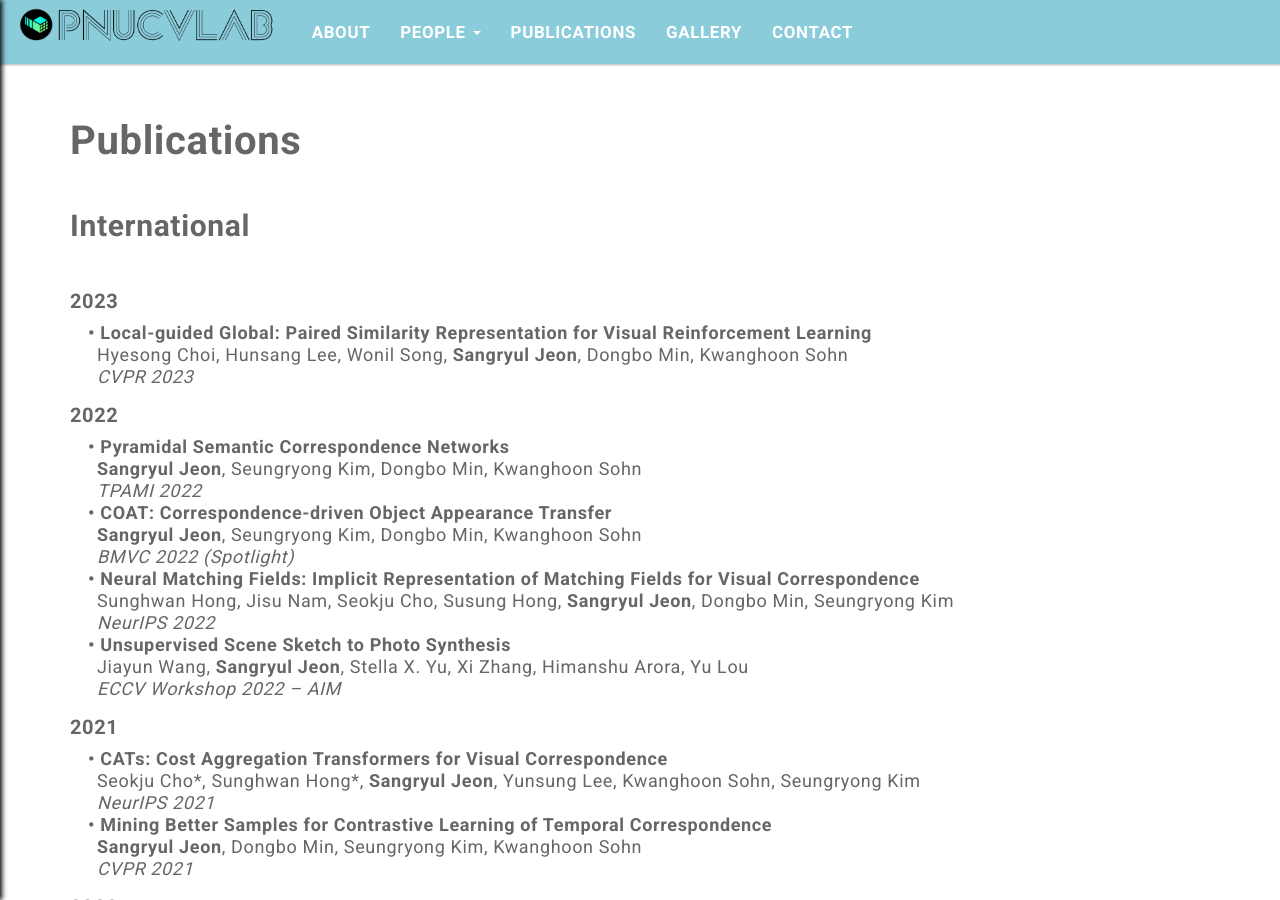
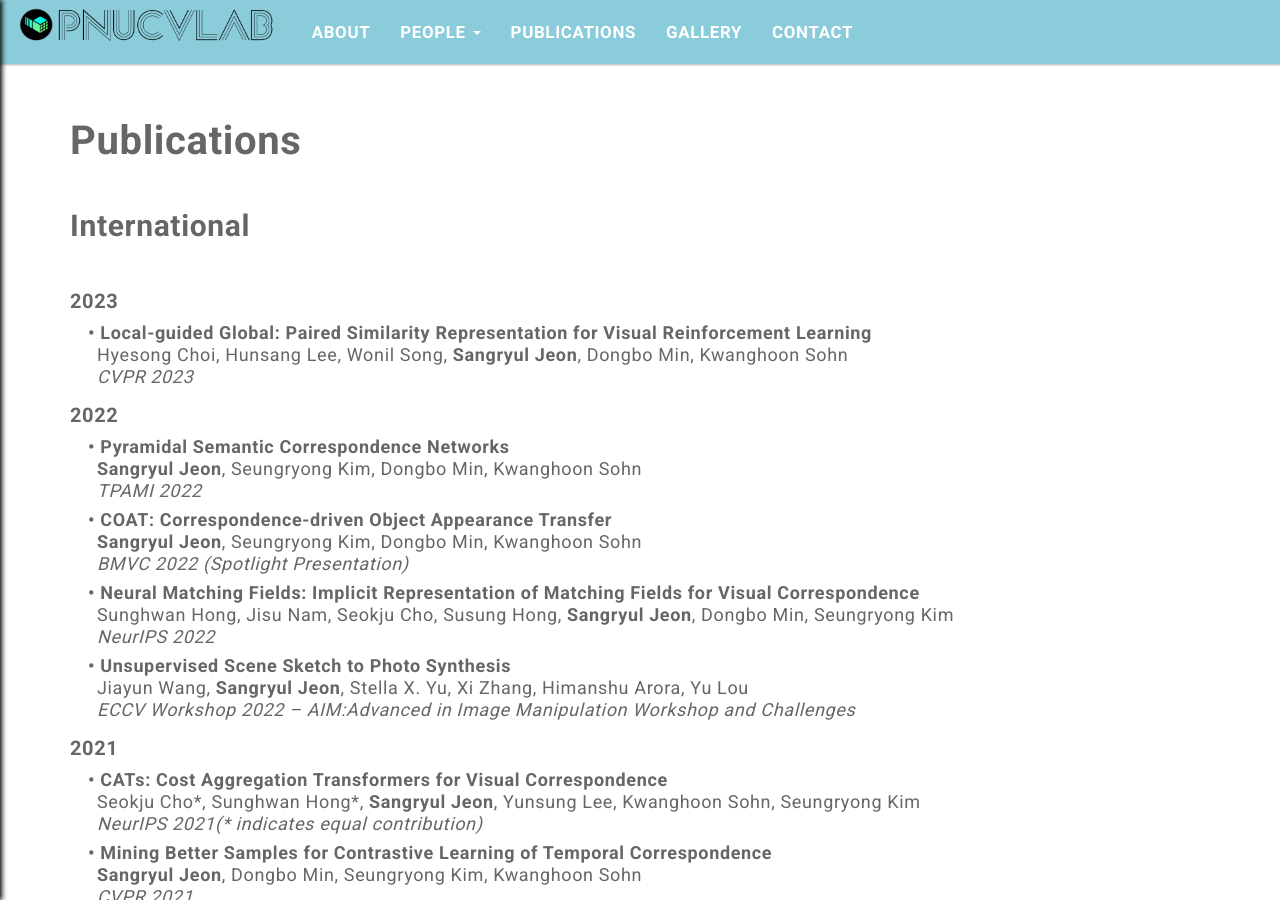
Before and after one commit to pnucvlab/pnucvlab.github.io, a Jekyll site: the page built from pages/publications.html, in a window 1280 px wide and 900 px high. Built offline with Jekyll 4.4.1, drawn with Linux system fonts in a browser that asks for light colours.

Commit message:
edit publications page

```diff
--- a/pages/publications.html
+++ b/pages/publications.html
@@ -5,11 +5,10 @@ permalink: /publications/
 ---
 
 <p style="font-size:40px; margin-bottom:20px;"><strong>Publications</strong></p>
-
 <p style="font-size:30px;"><strong>International</strong></p>
 
 <p style="font-size:20px; margin:10px 0 2px;"><strong>2023</strong></p>
-<div class="publication">
+<div class="publication" style="margin-bottom:8px;">
   <div class="publication-info">
     <p style="font-size:18px; font-weight:bold; padding-left:1em;">• Local-guided Global: Paired Similarity Representation for Visual Reinforcement Learning</p>
     <p style="font-size:18px; padding-left:1.5em;">Hyesong Choi, Hunsang Lee, Wonil Song, <strong>Sangryul Jeon</strong>, Dongbo Min, Kwanghoon Sohn</p>
@@ -18,44 +17,44 @@ permalink: /publications/
 </div>
 
 <p style="font-size:20px; margin:10px 0 2px;"><strong>2022</strong></p>
-<div class="publication">
+<div class="publication" style="margin-bottom:8px;">
   <div class="publication-info">
     <p style="font-size:18px; font-weight:bold; padding-left:1em;">• Pyramidal Semantic Correspondence Networks</p>
     <p style="font-size:18px; padding-left:1.5em;"><strong>Sangryul Jeon</strong>, Seungryong Kim, Dongbo Min, Kwanghoon Sohn</p>
     <p style="font-size:18px; padding-left:1.5em; font-style:italic;">TPAMI 2022</p>
   </div>
 </div>
-<div class="publication">
+<div class="publication" style="margin-bottom:8px;">
   <div class="publication-info">
     <p style="font-size:18px; font-weight:bold; padding-left:1em;">• COAT: Correspondence-driven Object Appearance Transfer</p>
     <p style="font-size:18px; padding-left:1.5em;"><strong>Sangryul Jeon</strong>, Seungryong Kim, Dongbo Min, Kwanghoon Sohn</p>
-    <p style="font-size:18px; padding-left:1.5em; font-style:italic;">BMVC 2022 (Spotlight)</p>
+    <p style="font-size:18px; padding-left:1.5em; font-style:italic;">BMVC 2022 (Spotlight Presentation)</p>
   </div>
 </div>
-<div class="publication">
+<div class="publication" style="margin-bottom:8px;">
   <div class="publication-info">
     <p style="font-size:18px; font-weight:bold; padding-left:1em;">• Neural Matching Fields: Implicit Representation of Matching Fields for Visual Correspondence</p>
     <p style="font-size:18px; padding-left:1.5em;">Sunghwan Hong, Jisu Nam, Seokju Cho, Susung Hong, <strong>Sangryul Jeon</strong>, Dongbo Min, Seungryong Kim</p>
     <p style="font-size:18px; padding-left:1.5em; font-style:italic;">NeurIPS 2022</p>
   </div>
 </div>
-<div class="publication">
+<div class="publication" style="margin-bottom:8px;">
   <div class="publication-info">
     <p style="font-size:18px; font-weight:bold; padding-left:1em;">• Unsupervised Scene Sketch to Photo Synthesis</p>
     <p style="font-size:18px; padding-left:1.5em;">Jiayun Wang, <strong>Sangryul Jeon</strong>, Stella X. Yu, Xi Zhang, Himanshu Arora, Yu Lou</p>
-    <p style="font-size:18px; padding-left:1.5em; font-style:italic;">ECCV Workshop 2022 – AIM</p>
+    <p style="font-size:18px; padding-left:1.5em; font-style:italic;">ECCV Workshop 2022 – AIM:Advanced in Image Manipulation Workshop and Challenges</p>
   </div>
 </div>
 
 <p style="font-size:20px; margin:10px 0 2px;"><strong>2021</strong></p>
-<div class="publication">
+<div class="publication" style="margin-bottom:8px;">
   <div class="publication-info">
     <p style="font-size:18px; font-weight:bold; padding-left:1em;">• CATs: Cost Aggregation Transformers for Visual Correspondence</p>
     <p style="font-size:18px; padding-left:1.5em;">Seokju Cho*, Sunghwan Hong*, <strong>Sangryul Jeon</strong>, Yunsung Lee, Kwanghoon Sohn, Seungryong Kim</p>
-    <p style="font-size:18px; padding-left:1.5em; font-style:italic;">NeurIPS 2021</p>
+    <p style="font-size:18px; padding-left:1.5em; font-style:italic;">NeurIPS 2021(* indicates equal contribution)</p>
   </div>
 </div>
-<div class="publication">
+<div class="publication" style="margin-bottom:8px;">
   <div class="publication-info">
     <p style="font-size:18px; font-weight:bold; padding-left:1em;">• Mining Better Samples for Contrastive Learning of Temporal Correspondence</p>
     <p style="font-size:18px; padding-left:1.5em;"><strong>Sangryul Jeon</strong>, Dongbo Min, Seungryong Kim, Kwanghoon Sohn</p>
@@ -64,7 +63,7 @@ permalink: /publications/
 </div>
 
 <p style="font-size:20px; margin:10px 0 2px;"><strong>2020</strong></p>
-<div class="publication">
+<div class="publication" style="margin-bottom:8px;">
   <div class="publication-info">
     <p style="font-size:18px; font-weight:bold; padding-left:1em;">• Guided Semantic Flow</p>
     <p style="font-size:18px; padding-left:1.5em;"><strong>Sangryul Jeon</strong>, Dongbo Min, Seungryong Kim, Kwanghoon Sohn</p>
@@ -73,62 +72,62 @@ permalink: /publications/
 </div>
 
 <p style="font-size:20px; margin:10px 0 2px;"><strong>2019</strong></p>
-<div class="publication">
+<div class="publication" style="margin-bottom:8px;">
   <div class="publication-info">
     <p style="font-size:18px; font-weight:bold; padding-left:1em;">• Joint Learning of Semantic Alignment and Object Landmark Detection</p>
     <p style="font-size:18px; padding-left:1.5em;"><strong>Sangryul Jeon</strong>, Dongbo Min, Seungryong Kim, Kwanghoon Sohn</p>
     <p style="font-size:18px; padding-left:1.5em; font-style:italic;">ICCV 2019</p>
   </div>
 </div>
-<div class="publication">
+<div class="publication" style="margin-bottom:8px;">
   <div class="publication-info">
-    <p style="font-size:18px; font-weight:bold; padding-left:1em;">• Semantic Attribute Matching Networks</p>
-    <p style="font-size:18px; padding-left:1.5em;">Seungryong Kim, Dongbo Min, Somi Jeong, Sunok Kim, <strong>Sangryul Jeon</strong>, Kwanghoon Sohn</p>
-    <p style="font-size:18px; padding-left:1.5em; font-style:italic;">CVPR 2019</p>
+    <p style="font-size:18px; font-weight:bold;	padding-left:1em;">• Semantic Attribute Matching Networks</p>
+    <p style="font-size:18px;	padding-left:1.5em;">Seungryong Kim, Dongbo Min, Somi Jeong, Sunok Kim, <strong>Sangryul Jeon</strong>, Kwanghoon Sohn</p>
+    <p style="font-size:18px;	padding-left:1.5em; font-style:italic;">CVPR 2019</p>
   </div>
 </div>
 
 <p style="font-size:20px; margin:10px 0 2px;"><strong>2018</strong></p>
-<div class="publication">
+<div class="publication" style="margin-bottom:8px;">
   <div class="publication-info">
-    <p style="font-size:18px; font-weight:bold; padding-left:1em;">• Recurrent Transformer Networks for Semantic Correspondence</p>
-    <p style="font-size:18px; padding-left:1.5em;">Seungryong Kim, Stephen Lin, <strong>Sangryul Jeon</strong>, Dongbo Min, Kwanghoon Sohn</p>
-    <p style="font-size:18px; padding-left:1.5em; font-style:italic;">NeurIPS 2018</p>
+    <p style="font-size:18px;	font-weight:bold;	padding-left:1em;">• Recurrent Transformer Networks for Semantic Correspondence</p>
+    <p style="font-size:18px;	padding-left:1.5em;">Seungryong Kim, Stephen Lin, <strong>Sangryul Jeon</strong>, Dongbo Min, Kwanghoon Sohn</p>
+    <p style="font-size:18px;	padding-left:1.5em;	font-style:italic;">NeurIPS 2018</p>
   </div>
 </div>
-<div class="publication">
+<div class="publication" style="margin-bottom:8px;">
   <div class="publication-info">
-    <p style="font-size:18px; font-weight:bold; padding-left:1em;">• PARN: Pyramidal Affine Regression Networks for Dense Semantic Correspondence</p>
-    <p style="font-size:18px; padding-left:1.5em;"><strong>Sangryul Jeon</strong>, Seungryong Kim, Dongbo Min, Kwanghoon Sohn</p>
-    <p style="font-size:18px; padding-left:1.5em; font-style:italic;">ECCV 2018</p>
+    <p style="font-size:18px;	font-weight:bold;	padding-left:1em;">• PARN: Pyramidal Affine Regression Networks for Dense Semantic Correspondence</p>
+    <p style="font-size:18px;	padding-left:1.5em;"><strong>Sangryul Jeon</strong>, Seungryong Kim, Dongbo Min, Kwanghoon Sohn</p>
+    <p style="font-size:18px;	padding-left:1.5em;	font-style:italic;">ECCV 2018</p>
   </div>
 </div>
 
 <p style="font-size:20px; margin:10px 0 2px;"><strong>2017</strong></p>
-<div class="publication">
+<div class="publication" style="margin-bottom:8px;">
   <div class="publication-info">
-    <p style="font-size:18px; font-weight:bold; padding-left:1em;">• FCSS: Fully Convolutional Self-Similarity for Dense Semantic Correspondence</p>
-    <p style="font-size:18px; padding-left:1.5em;">Seungryong Kim, Dongbo Min, Bumsub Ham, <strong>Sangryul Jeon</strong>, Stephen Lin, Kwanghoon Sohn</p>
-    <p style="font-size:18px; padding-left:1.5em; font-style:italic;">CVPR 2017</p>
+    <p style="font-size:18px;	font-weight:bold;	padding-left:1em;">• FCSS: Fully Convolutional Self-Similarity for Dense Semantic Correspondence</p>
+    <p style="font-size:18px;	padding-left:1.5em;">Seungryong Kim, Dongbo Min, Bumsub Ham, <strong>Sangryul Jeon</strong>, Stephen Lin, Kwanghoon Sohn</p>
+    <p style="font-size:18px;	padding-left:1.5em;	font-style:italic;">CVPR 2017</p>
   </div>
 </div>
 
 <p style="font-size:30px; margin-top:40px;"><strong>Domestic</strong></p>
 
 <p style="font-size:20px; margin:10px 0 2px;"><strong>2025</strong></p>
-<div class="publication">
+<div class="publication" style="margin-bottom:8px;">
   <div class="publication-info">
-    <p style="font-size:18px; font-weight:bold; padding-left:1em;">• Dual Affinity Graph Construction for Open-Vocabulary Semantic Segmentation</p>
-    <p style="font-size:18px; padding-left:1.5em;"><strong>Bigyeol Choi</strong>, Kyun-dong Kim, Sung-soo Kim, <strong>Sangryul Jeon</strong></p>
-    <p style="font-size:18px; padding-left:1.5em; font-style:italic;">컴퓨터종합학술대회(KCC) 2025</p>
+    <p style="font-size:18px;	font-weight:bold;	padding-left:1em;">• Dual Affinity Graph Construction for Open-Vocabulary Semantic Segmentation</p>
+    <p style="font-size:18px;	padding-left:1.5em;"><strong>Bigyeol Choi</strong>, Kyun-dong Kim, Sung-soo Kim, <strong>Sangryul Jeon</strong></p>
+    <p style="font-size:18px;	padding-left:1.5em;	font-style:italic;">컴퓨터종합학술대회(KCC) 2025</p>
   </div>
 </div>
 
 <p style="font-size:20px; margin:10px 0 2px;"><strong>2024</strong></p>
-<div class="publication">
+<div class="publication" style="margin-bottom:8px;">
   <div class="publication-info">
-    <p style="font-size:18px; font-weight:bold; padding-left:1em;">• Denoising Pixel-Text Alignments driven by Diffusion Process for Open-Vocabulary Semantic Segmentation</p>
-    <p style="font-size:18px; padding-left:1.5em;"><strong>Bigyeol Choi</strong>, <strong>Sangryul Jeon</strong></p>
-    <p style="font-size:18px; padding-left:1.5em; font-style:italic;">한국인공지능학회(KAIA) 하계학술대회 2024</p>
+    <p style="font-size:18px;	font-weight:bold;	padding-left:1em;">• Denoising Pixel-Text Alignments driven by Diffusion Process for Open-Vocabulary Semantic Segmentation</p>
+    <p style="font-size:18px;	padding-left:1.5em;"><strong>Bigyeol Choi</strong>, <strong>Sangryul Jeon</strong></p>
+    <p style="font-size:18px;	padding-left:1.5em;	font-style:italic;">한국인공지능학회(KAIA) 하계학술대회 2024</p>
   </div>
 </div>
```
